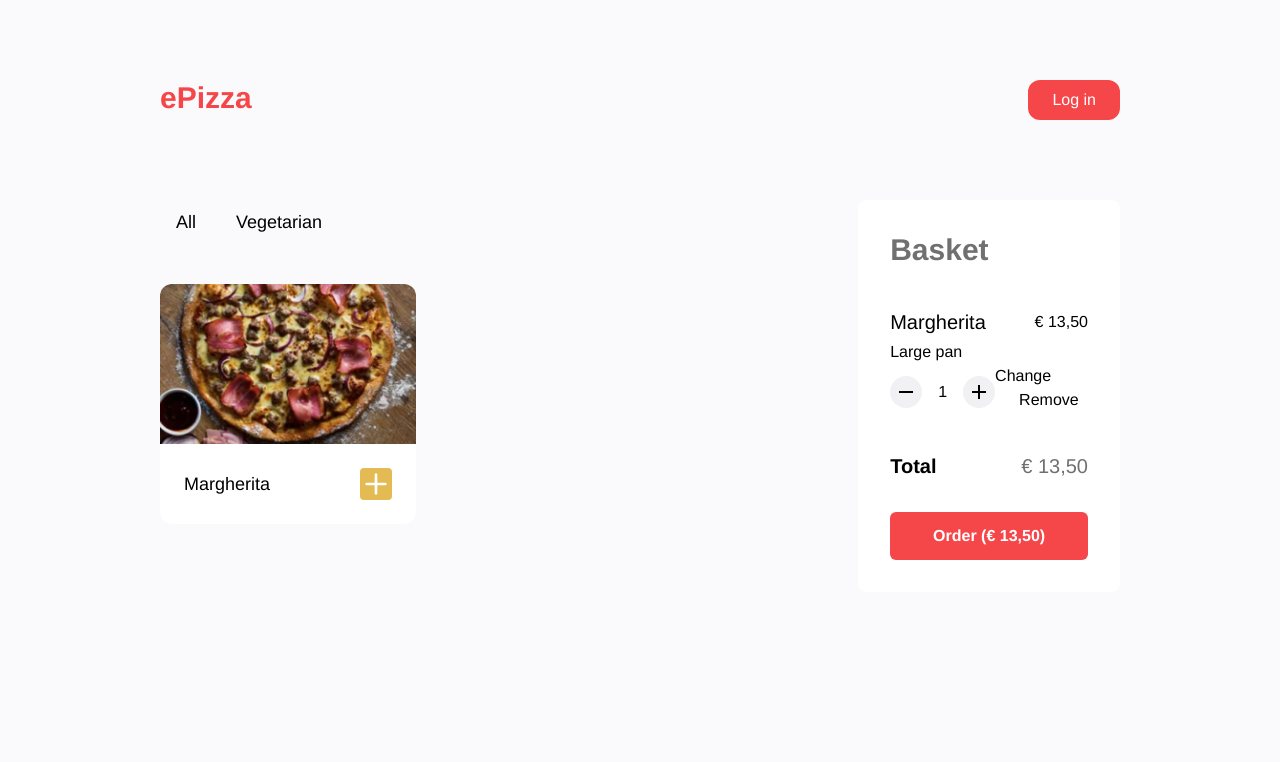
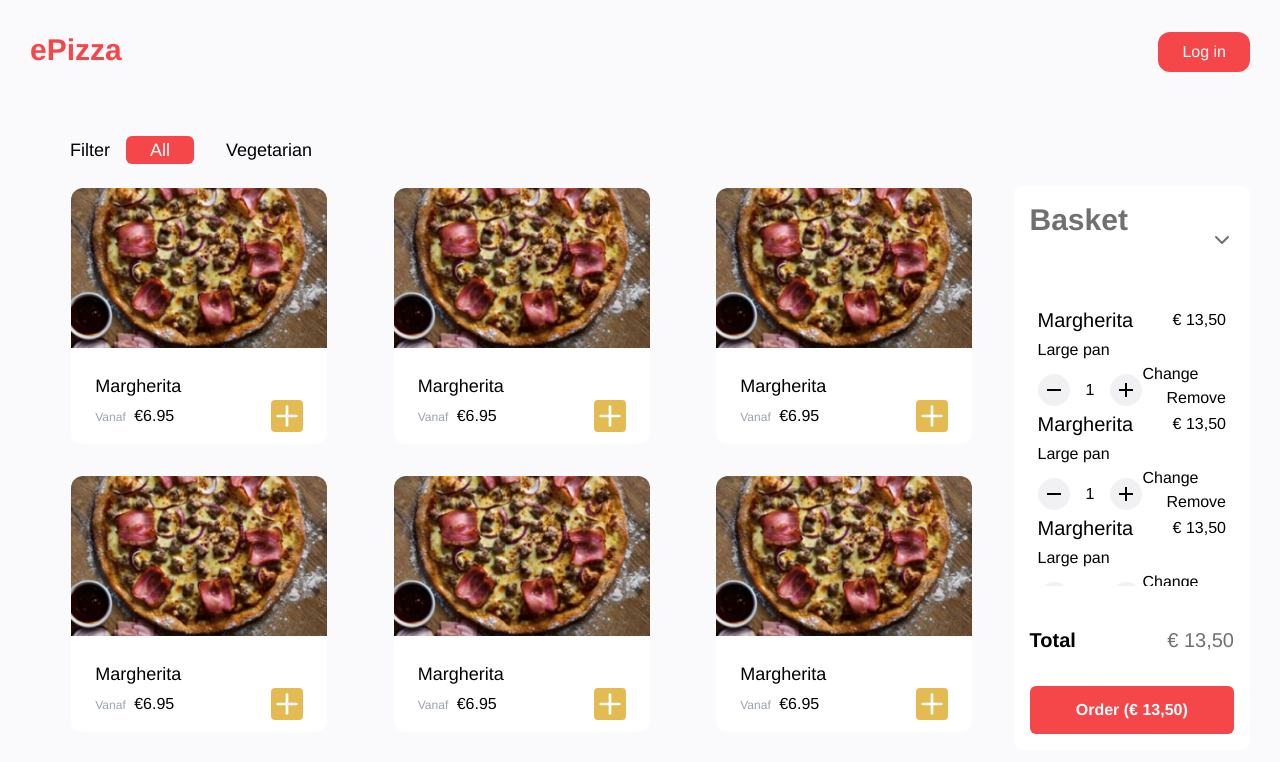
Before and after one commit to VanCoppenolleWout/ePizza_FSWD, a Vue app in the folder Frontend/ePizza/: page /menu in a window 1280 px wide. Shown: the top 762 px of the page. Built offline with nearby package versions, Linux system fonts and the light colour scheme.

Commit message:
menu-page

```diff
--- a/Frontend/ePizza/src/components/AppHeader.vue
+++ b/Frontend/ePizza/src/components/AppHeader.vue
@@ -11,7 +11,9 @@ export default defineComponent({
 
 <template>
   <div class="flex flex-row justify-between">
-    <h1 class="cursor-pointer font-bold text-3xl text-p-red">ePizza</h1>
+    <router-link to="/" class="cursor-pointer font-bold text-3xl text-p-red"
+      >ePizza</router-link
+    >
     <div class="hidden md:flex flex-row justify-between space-x-8 font-medium">
       <div v-if="mode === 'full'">
         <div
@@ -64,7 +66,8 @@ export default defineComponent({
           </router-link>
         </div>
       </div>
-      <div
+      <router-link
+        to="/login"
         class="
           bg-p-red
           text-white
@@ -76,7 +79,7 @@ export default defineComponent({
         "
       >
         Log in
-      </div>
+      </router-link>
     </div>
 
     <div class="md:hidden">
--- /dev/null
+++ b/Frontend/ePizza/src/components/BasketItem.vue
@@ -0,0 +1,50 @@
+<script lang="ts">
+import { defineComponent } from 'vue'
+
+export default defineComponent({
+  setup() {},
+})
+</script>
+
+<template>
+  <div class="flex flex-row justify-between items-center">
+    <h2 class="font-medium text-xl">{{ 'Margherita' }}</h2>
+    <p class="font-medium">€ 13,50</p>
+  </div>
+  <p class="pt-1">{{ 'Large pan' }}</p>
+  <div class="flex flex-row justify-between items-center">
+    <div class="flex flex-row items-center space-x-4 pt-2">
+      <button class="rounded-full p-1 flex bg-p-gray-100 hover:bg-gray-300">
+        <svg
+          xmlns="http://www.w3.org/2000/svg"
+          class="block m-auto"
+          height="24px"
+          viewBox="0 0 24 24"
+          width="24px"
+          fill="#000000"
+        >
+          <path d="M0 0h24v24H0V0z" fill="none" />
+          <path d="M19 13H5v-2h14v2z" />
+        </svg>
+      </button>
+      <p>{{ '1' }}</p>
+      <button class="rounded-full p-1 flex bg-p-gray-100 hover:bg-gray-300">
+        <svg
+          class="block m-auto"
+          xmlns="http://www.w3.org/2000/svg"
+          height="24px"
+          viewBox="0 0 24 24"
+          width="24px"
+          fill="#000000"
+        >
+          <path d="M0 0h24v24H0V0z" fill="none" />
+          <path d="M19 13h-6v6h-2v-6H5v-2h6V5h2v6h6v2z" />
+        </svg>
+      </button>
+    </div>
+    <div class="space-x-6">
+      <button class="hover:underline hover:text-p-red">Change</button>
+      <button class="hover:underline hover:text-p-red">Remove</button>
+    </div>
+  </div>
+</template>
--- a/Frontend/ePizza/src/components/ItemBasket.vue
+++ b/Frontend/ePizza/src/components/ItemBasket.vue
@@ -1,81 +1,108 @@
 <script lang="ts">
-import { defineComponent, ref } from 'vue'
+import { defineComponent, Ref, ref } from 'vue'
+import BasketItem from './BasketItem.vue'
 
 export default defineComponent({
   setup() {
     // const items = ref<any>();
+    const active: Ref<boolean> = ref(true)
     const items: any = localStorage.getItem('items')
     console.log(items, 'items')
 
+    const showMenu = () => {
+      // active.value = !active.value
+    }
     return {
       items,
+      active,
+      showMenu,
     }
   },
   mounted() {
     // const items = ref<any>();
     const items: any = localStorage.getItem('items')
-
     return {
       items,
     }
   },
+  components: { BasketItem },
 })
 </script>
 
 <template>
-  <div class="w-96 bg-white rounded-lg">
-    <div class="p-8 flex flex-col justify-between">
+  <!-- <div class="bg-white rounded-lg basket sticky bottom-0 hidden">
+    <div class="p-4 flex flex-col justify-between">
       <div class="">
         <h1 class="text-3xl font-bold text-p-gray-300 mb-10">Basket</h1>
         <div v-if="items !== null">
           <p>Place an order.</p>
         </div>
-        <!-- v-for="i of items" :key="i.id" -->
-        <div v-else>
+        <div class="h-72 overflow-hidden overflow-y-auto scroll p-2" v-else>
+          <BasketItem />
+          <BasketItem />
+          <BasketItem />
+          <BasketItem />
+          <BasketItem />
+          <BasketItem />
+          <BasketItem />
+          <BasketItem />
+        </div>
+      </div>
+      <footer v-if="items === null" class="mt-10">
         <div class="flex flex-row justify-between items-center">
-            <h2 class="font-medium text-xl">{{ 'Margherita' }}</h2>
-            <p class="font-medium">€ 13,50</p>
+          <h2 class="text-xl font-semibold">Total</h2>
+          <p class="text-xl font-medium text-p-gray-300">€{{ ' 13,50' }}</p>
         </div>
-          <p class="pt-1">{{ 'Large pan' }}</p>
-          <div class="flex flex-row justify-between items-center">
-            <div class="flex flex-row items-center space-x-4 pt-2">
+
         <button
-                class="rounded-full p-1 flex bg-p-gray-100 hover:bg-gray-300"
+          class="bg-p-red w-full rounded-md text-white font-semibold py-3 mt-8"
+        >
+          Order (€ {{ ' 13,50' }})
+        </button>
+      </footer>
+    </div>
+  </div> -->
+
+  <div class="bg-white rounded-lg basket sticky bottom-0">
+    <div class="p-4 flex flex-col justify-between">
+      <div class="">
+        <div class="flex items-center justify-between mb-5">
+          <h1 class="text-3xl font-bold text-p-gray-300 md:mb-10">Basket</h1>
+          <div
+            class="transition-transform ease-in duration-100"
+            :class="active ? 'transform rotate-0' : 'transform rotate-180'"
+            @click="active = !active"
           >
             <svg
               xmlns="http://www.w3.org/2000/svg"
-                  class="block m-auto"
-                  height="24px"
+              width="24"
+              height="24"
               viewBox="0 0 24 24"
-                  width="24px"
-                  fill="#000000"
+              fill="none"
+              stroke="#707070"
+              stroke-width="2"
+              stroke-linecap="round"
+              stroke-linejoin="round"
             >
-                  <path d="M0 0h24v24H0V0z" fill="none" />
-                  <path d="M19 13H5v-2h14v2z" />
+              <path d="M6 9l6 6 6-6" />
             </svg>
-              </button>
-              <p>{{ '1' }}</p>
-              <button
-                class="rounded-full p-1 flex bg-p-gray-100 hover:bg-gray-300"
-              >
-                <svg
-                  class="block m-auto"
-                  xmlns="http://www.w3.org/2000/svg"
-                  height="24px"
-                  viewBox="0 0 24 24"
-                  width="24px"
-                  fill="#000000"
-                >
-                  <path d="M0 0h24v24H0V0z" fill="none" />
-                  <path d="M19 13h-6v6h-2v-6H5v-2h6V5h2v6h6v2z" />
-                </svg>
-              </button>
-            </div>
-            <div class="space-x-6">
-              <button class="hover:underline hover:text-p-red">Change</button>
-              <button class="hover:underline hover:text-p-red">Remove</button>
           </div>
         </div>
+        <div v-if="items !== null">
+          <p>Place an order.</p>
+        </div>
+        <div
+          class="md:h-72 h-40 overflow-hidden overflow-y-auto scroll p-2"
+          v-else
+        >
+          <BasketItem />
+          <BasketItem />
+          <BasketItem />
+          <BasketItem />
+          <BasketItem />
+          <BasketItem />
+          <BasketItem />
+          <BasketItem />
         </div>
       </div>
       <footer v-if="items === null" class="mt-10">
@@ -93,3 +120,20 @@ export default defineComponent({
     </div>
   </div>
 </template>
+
+<style>
+.scroll::-webkit-scrollbar {
+  width: 12px;
+}
+.scroll::-webkit-scrollbar-thumb {
+  background-color: #cacaca;
+}
+
+.scroll::-webkit-scrollbar-thumb:hover {
+  background-color: #a8a8a8;
+}
+
+.basket {
+  margin-top: 3.625rem;
+}
+</style>
--- /dev/null
+++ b/Frontend/ePizza/src/components/PizzaComponent.vue
@@ -0,0 +1,51 @@
+<script lang="ts">
+import { defineComponent } from 'vue'
+
+export default defineComponent({
+  setup() {},
+})
+</script>
+
+<template>
+  <div
+    class="
+      max-w-pizzaComponent
+      md:w-56
+      lg:w-64
+      rounded-xl
+      bg-white
+      h-full
+      mx-1
+      mb-8
+    "
+  >
+    <img
+      src="src\assets\images\pizza-placeholder.png"
+      class="w-80 h-40 object-cover rounded-t-xl"
+      alt=""
+    />
+    <div class="p-2 md:p-6 h-24 flex flex-col justify-between">
+      <p class="text-lg">{{ 'Margherita' }}</p>
+      <div class="flex items-center justify-between">
+        <p>
+          <span class="text-gray-400 text-xs mr-1">Vanaf</span> {{ '€6.95' }}
+        </p>
+        <RouterLink :to="'/detail'" class="h-8">
+          <svg
+            class="bg-p-yellow rounded h-8"
+            xmlns="http://www.w3.org/2000/svg"
+            viewBox="0 0 24 24"
+            fill="none"
+            stroke="#FFFFFF"
+            stroke-width="2"
+            stroke-linecap="round"
+            stroke-linejoin="round"
+          >
+            <line x1="12" y1="5" x2="12" y2="19"></line>
+            <line x1="5" y1="12" x2="19" y2="12"></line>
+          </svg>
+        </RouterLink>
+      </div>
+    </div>
+  </div>
+</template>
--- a/Frontend/ePizza/src/screens/Menu.vue
+++ b/Frontend/ePizza/src/screens/Menu.vue
@@ -1,11 +1,14 @@
 <script lang="ts">
-import { defineComponent } from 'vue'
+import { defineComponent, reactive, ref, Ref } from 'vue'
 import AppHeader from '../components/AppHeader.vue'
 import ItemBasket from '../components/ItemBasket.vue'
+import PizzaComponent from '../components/PizzaComponent.vue'
 
 export default defineComponent({
-  setup() {},
-  components: { AppHeader, ItemBasket },
+  setup() {
+    const filter: Ref<string> = ref('vegetarian')
+  },
+  components: { AppHeader, ItemBasket, PizzaComponent },
 
   methods: {
     filterPizza() {
@@ -16,64 +19,47 @@ export default defineComponent({
 </script>
 
 <template>
-  <div class="p-8 lg:py-20 lg:px-40">
+  <div class="container mx-auto p-8 md:p-0 md:pt-8 pb-0">
     <AppHeader />
-    <div class="mt-20 flex flex-row justify-between">
+    <div class="mt-14 lg:flex lg:items-start">
       <div>
-        <div class="flex flex-row text-lg">
-          <input
-            id="option-1"
-            type="radio"
-            name="id-type"
-            value="option-1"
-            v-on:click="filterPizza()"
-            checked
-          />
-          <label for="option-1" class="px-4 py-2 mr-2 cursor-pointer">
-            <span>All</span>
-          </label>
-          <input
-            id="option-2"
-            type="radio"
-            name="id-type"
-            value="option-2"
-            v-on:click="filterPizza()"
-          />
-          <label for="option-2" class="px-4 py-2 cursor-pointer">
-            <span>Vegetarian</span>
-          </label>
+        <div class="flex flex-row text-lg items-center p-2 mb-4 mx-4 lg:mx-8">
+          <div class="mr-4">Filter</div>
+          <div
+            class="
+              flex
+              px-6
+              py-0
+              mr-2
+              cursor-pointer
+              rounded-md
+              bg-p-red
+              text-white
+            "
+          >
+            All
+          </div>
+          <div class="px-6 py-0 cursor-pointer rounded-md hover:bg-red-100">
+            Vegetarian
+          </div>
         </div>
-        <section class="mt-10">
-          <div class="grid grid-cols-4">
-            <div class="w-64 rounded-xl bg-white h-full">
-              <img
-                src="src\assets\images\pizza-placeholder.png"
-                class="w-64 h-40 object-cover rounded-t-xl"
-                alt=""
-              />
-              <div class="flex flex-row justify-between items-center p-6">
-                <p class="text-lg">{{ 'Margherita' }}</p>
-                <RouterLink :to="'/detail'" class="h-8">
-                  <button>
-                    <svg
-                      class="bg-p-yellow rounded"
-                      xmlns="http://www.w3.org/2000/svg"
-                      width="32"
-                      height="32"
-                      viewBox="0 0 24 24"
-                      fill="none"
-                      stroke="#FFFFFF"
-                      stroke-width="2"
-                      stroke-linecap="round"
-                      stroke-linejoin="round"
-                    >
-                      <line x1="12" y1="5" x2="12" y2="19"></line>
-                      <line x1="5" y1="12" x2="19" y2="12"></line>
-                    </svg>
-                  </button>
-                </RouterLink>
-              </div>
-            </div>
+        <section class="md:mr-2 mx-2">
+          <div
+            class="
+              grid grid-cols-2
+              justify-items-center
+              md:flex md:flex-wrap md:justify-around
+            "
+          >
+            <PizzaComponent />
+            <PizzaComponent />
+            <PizzaComponent />
+            <PizzaComponent />
+            <PizzaComponent />
+            <PizzaComponent />
+            <PizzaComponent />
+            <PizzaComponent />
+            <PizzaComponent />
           </div>
         </section>
       </div>
```
Also changed, not shown: Frontend/ePizza/tailwind.config.js (+6 -3 lines), 2 other files (tests, documents, lock files or other folders). Lines whose indentation alone changed are shown as unchanged.
